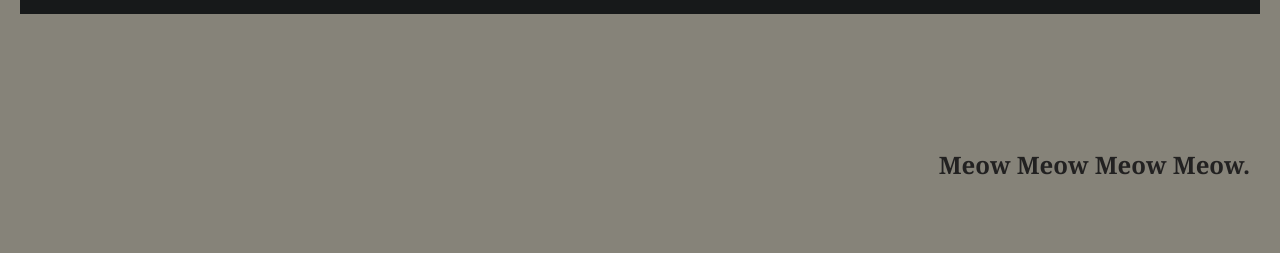
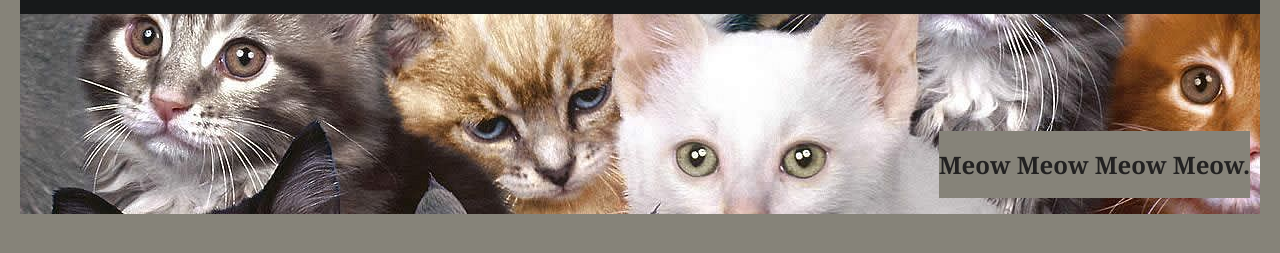
Before and after one commit to jendevane/challenge-2, a plain HTML site: page resume.html in a window 1280 px wide. Shown: the part 121-374 px from the top of the page. Drawn offline with Linux system fonts and the light colour scheme.

Commit message:
updated hero

```diff
--- a/style.css
+++ b/style.css
@@ -45,7 +45,7 @@ h2 {
 }
 
 .hero {
-  background-image: url(../class\ projects/images/seamless-bg.gif);
+  background-image: url(./images/seamless-bg.gif);
   height:200px;
   text-align:right;
   color:rgb(1, 0, 3)
```
Also changed, not shown: images/liquid-bg.jpg (added), images/seamless-bg.gif (added).
